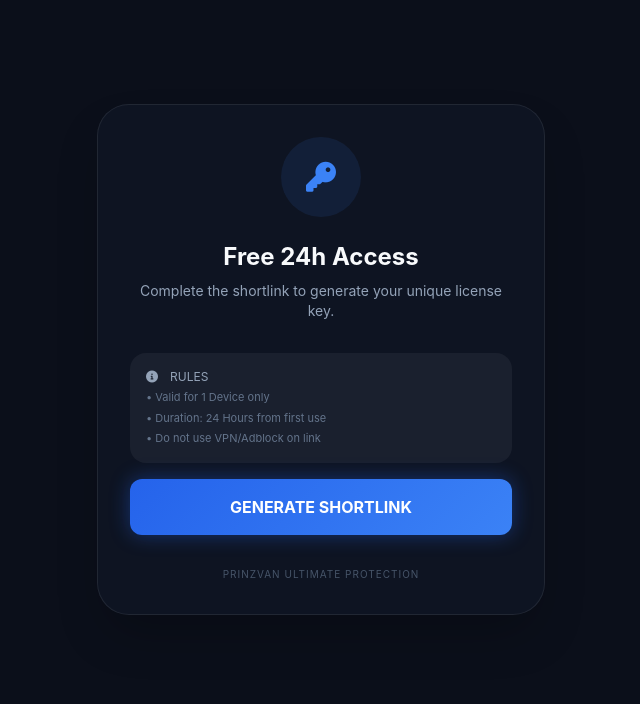
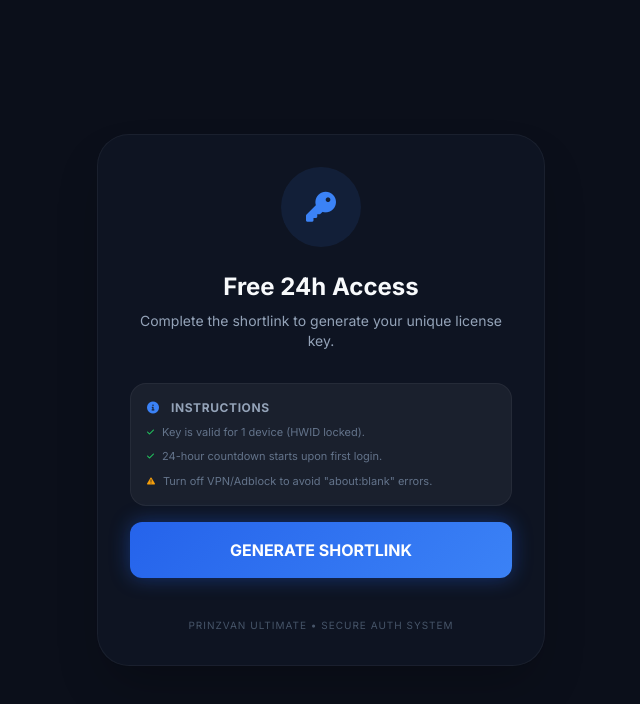
Before and after one commit to Jking123456/new-mlbb-script, a website: page keygen.html in a window 1280 px wide. Both pictures are taken after a click on the button "GENERATE SHORTLINK". Shown: the whole page, without its empty margins (319-959 px from the left). Drawn offline with nearby package versions, Linux system fonts and the light colour scheme; no server answers.

Commit message:
Refactor keygen.html for improved UI and functionality
Updated the styling and structure of the keygen page. Improved button behavior and error handling in the JavaScript function.

```diff
--- a/keygen.html
+++ b/keygen.html
@@ -7,65 +7,97 @@
     <script src="https://cdn.tailwindcss.com"></script>
     <link rel="stylesheet" href="https://cdnjs.cloudflare.com/ajax/libs/font-awesome/6.0.0/css/all.min.css">
     <style>
-        body { background-color: #0b0f1a; color: #f8fafc; font-family: 'Inter', sans-serif; }
+        @import url('https://fonts.googleapis.com/css2?family=Inter:wght@300;400;500;600;700&display=swap');
+
+        body { background-color: #0b0f1a; color: #f8fafc; font-family: 'Inter', sans-serif; min-height: 100vh; }
         .glass { background: rgba(17, 24, 39, 0.7); backdrop-filter: blur(16px); border: 1px solid rgba(255, 255, 255, 0.08); }
+
         .btn-glow {
             background: linear-gradient(135deg, #2563eb, #3b82f6);
             box-shadow: 0 0 20px rgba(37, 99, 235, 0.4);
+            transition: all 0.2s ease;
         }
+        .btn-glow:hover { transform: translateY(-1px); box-shadow: 0 0 30px rgba(37, 99, 235, 0.6); }
+        .btn-glow:active { transform: translateY(0); }
     </style>
 </head>
-<body class="flex items-center justify-center min-height-screen p-6">
-    <div class="w-full max-w-md mt-20">
-        <div class="glass rounded-[32px] p-8 text-center shadow-2xl">
+<body class="flex items-center justify-center p-6">
+
+    <div class="w-full max-w-md">
+        <div class="glass rounded-[32px] p-8 text-center shadow-2xl border border-white/5">
             <div class="w-20 h-20 bg-blue-500/10 rounded-full flex items-center justify-center mx-auto mb-6">
                 <i class="fa-solid fa-key text-3xl text-blue-500"></i>
             </div>
+
             <h1 class="text-2xl font-bold mb-2">Free 24h Access</h1>
             <p class="text-slate-400 text-sm mb-8">Complete the shortlink to generate your unique license key.</p>
 
             <div class="space-y-4">
-                <div class="bg-white/5 p-4 rounded-2xl text-left">
-                    <div class="flex items-center gap-3 text-xs text-slate-400 mb-1">
-                        <i class="fa-solid fa-circle-info"></i>
-                        <span>RULES</span>
+                <div class="bg-white/5 p-4 rounded-2xl text-left border border-white/5">
+                    <div class="flex items-center gap-3 text-xs text-slate-400 mb-2">
+                        <i class="fa-solid fa-circle-info text-blue-500"></i>
+                        <span class="font-bold uppercase tracking-wider">Instructions</span>
                     </div>
-                    <ul class="text-[11px] text-slate-500 space-y-1">
-                        <li>• Valid for 1 Device only</li>
-                        <li>• Duration: 24 Hours from first use</li>
-                        <li>• Do not use VPN/Adblock on link</li>
+                    <ul class="text-[11px] text-slate-500 space-y-2">
+                        <li class="flex items-start gap-2">
+                            <i class="fa-solid fa-check text-[8px] mt-1 text-green-500"></i>
+                            <span>Key is valid for 1 device (HWID locked).</span>
+                        </li>
+                        <li class="flex items-start gap-2">
+                            <i class="fa-solid fa-check text-[8px] mt-1 text-green-500"></i>
+                            <span>24-hour countdown starts upon first login.</span>
+                        </li>
+                        <li class="flex items-start gap-2">
+                            <i class="fa-solid fa-triangle-exclamation text-[8px] mt-1 text-amber-500"></i>
+                            <span>Turn off VPN/Adblock to avoid "about:blank" errors.</span>
+                        </li>
                     </ul>
                 </div>
 
-                <button onclick="getLink()" id="genBtn" class="w-full btn-glow text-white font-bold py-4 rounded-xl transition-all active:scale-95">
+                <button onclick="getLink()" id="genBtn" class="w-full btn-glow text-white font-bold py-4 rounded-xl transition-all">
                     GENERATE SHORTLINK
                 </button>
             </div>
 
-            <p class="text-[10px] text-slate-600 mt-8 tracking-widest uppercase">Prinzvan Ultimate Protection</p>
+            <p class="text-center text-[10px] text-slate-600 mt-10 uppercase tracking-widest">
+                Prinzvan Ultimate • Secure Auth System
+            </p>
         </div>
     </div>
 
     <script>
         async function getLink() {
             const btn = document.getElementById('genBtn');
-            btn.innerText = "GENERATING...";
+            const originalText = btn.innerText;
+
+            btn.innerText = "GENERATING LICENSE...";
             btn.disabled = true;
+            btn.style.opacity = "0.7";
 
             try {
-                const res = await fetch('/api/keygen', { method: 'POST' });
+                const res = await fetch('/api/keygen', {
+                    method: 'POST',
+                    headers: { 'Content-Type': 'application/json' }
+                });
+
                 const data = await res.json();
+
                 if (data.shortlink) {
-                    window.location.href = data.shortlink;
+                    // Using replace helps the browser treat the redirect as
+                    // a continuation of the current session
+                    window.location.replace(data.shortlink);
                 } else {
-                    alert("System Busy. Try again later.");
-                    btn.innerText = "GENERATE SHORTLINK";
+                    alert("System is currently busy. Please try again in a few minutes.");
+                    btn.innerText = originalText;
                     btn.disabled = false;
+                    btn.style.opacity = "1";
                 }
-            } catch (e) {
-                alert("Connection Error.");
-                btn.innerText = "GENERATE SHORTLINK";
+            } catch (error) {
+                console.error("Error:", error);
+                alert("Connection Error: Please check your internet and try again.");
+                btn.innerText = originalText;
                 btn.disabled = false;
+                btn.style.opacity = "1";
             }
         }
     </script>
```
